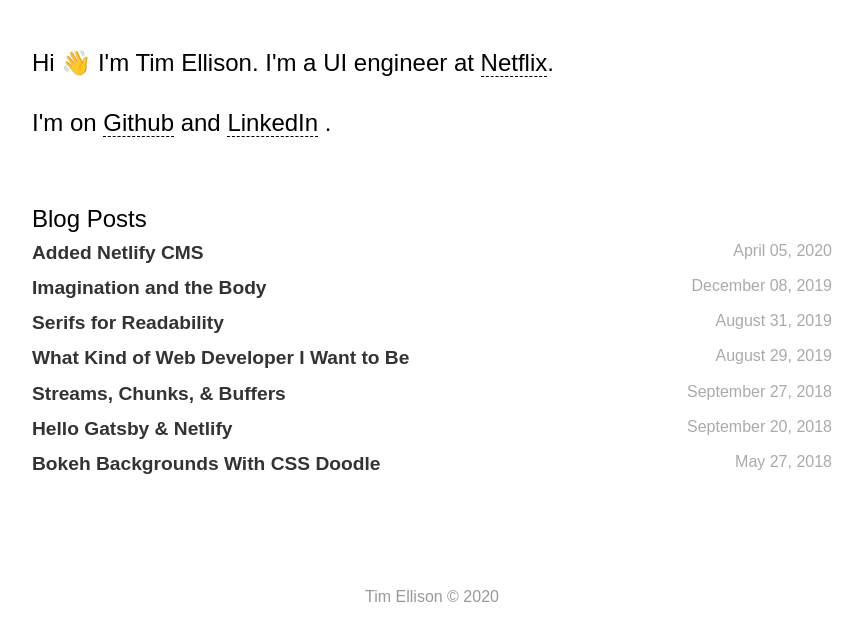
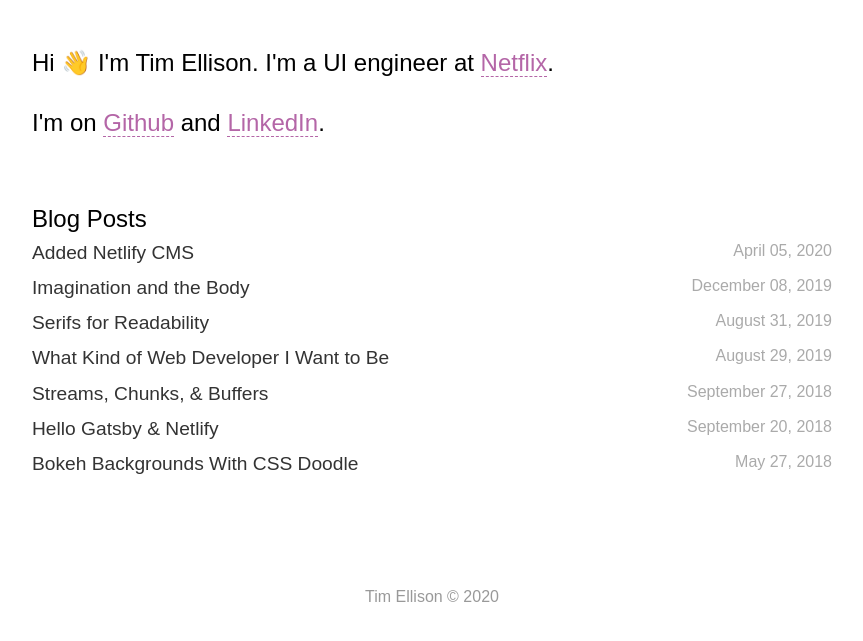
Before and after one commit to timothyjellison/new-homepage, a Gatsby site: page / in a window 1280 px wide. Shown: the part 185-826 px from the top of the page, without its empty margins (208-1071 px from the left). Built offline with nearby package versions, Linux system fonts and the light colour scheme; Gatsby itself is replaced by a stand-in of ours.

Commit message:
improve styling, remove unused styles

```diff
--- a/src/pages/index.js
+++ b/src/pages/index.js
@@ -47,7 +47,7 @@ export default ({ location, data }) => (
               and{' '}
               <LilHook href="https://www.linkedin.com/in/timothyjellison/">
                 LinkedIn
-              </LilHook>{' '}
+              </LilHook>
               .
             </p>
           </div>
--- a/static/global.css
+++ b/static/global.css
@@ -1,5 +1,5 @@
 html {
-  --brandcolor: #000;
+  --brandcolor: #b466a7;
   --c1: #fac173;
   --c2: #f1646c;
   --c3: #f39cc3;
@@ -29,8 +29,7 @@ h6 {
   font-size: 1.2rem;
 }
 
-p,
-ul {
+p {
   font-size: 1rem;
   line-height: 1.5;
   margin-bottom: 1em;
@@ -40,19 +39,6 @@ a {
   color: var(--brandcolor);
   text-decoration: none;
   border-bottom: 1px dashed var(--brandcolor);
-}
-
-strong {
-  font-weight: 900;
-}
-
-em {
-  font-style: italic;
-}
-
-li {
-  margin-left: 1em;
-  margin-bottom: 1em;
 }
 
 /* override the code highlighting font size */
@@ -151,41 +137,6 @@ li {
   color: #999999;
 }
 
-.faves-category {
-  margin-bottom: 3em;
-}
-
-.faves-grid {
-  display: grid;
-  grid-template-columns: repeat(2, 1fr);
-  grid-gap: 3rem;
-}
-
-.faves-grid a {
-  border: 0;
-}
-
-.fave img {
-  max-width: 100%;
-  min-width: 100%;
-}
-
-.fave h3 {
-  padding-bottom: 1rem;
-}
-
-@media screen and (min-width: 650px) {
-  .faves-grid {
-    grid-template-columns: repeat(3, 1fr);
-  }
-}
-
-@media screen and (min-width: 900px) {
-  .faves-grid {
-    grid-template-columns: repeat(4, 1fr);
-  }
-}
-
 .about-me p {
   font-size: 1.5rem;
 }
@@ -217,7 +168,6 @@ li {
 .blog-post-excerpt__title {
   font-size: 1.2rem;
   margin-bottom: 0.2rem;
-  font-weight: bold;
 }
 
 @media screen and (min-width: 650px) {
@@ -235,17 +185,3 @@ li {
 .blog-post-excerpt__date {
   color: #aaa;
 }
-
-.fave-feature img {
-  float: left;
-  max-width: 100%;
-  margin: 0 1em 1em 0;
-}
-
-.fave-feature h2 {
-  margin-bottom: 0.5rem;
-}
-
-.fave-feature h3 {
-  margin-bottom: 0.5rem;
-}
```
